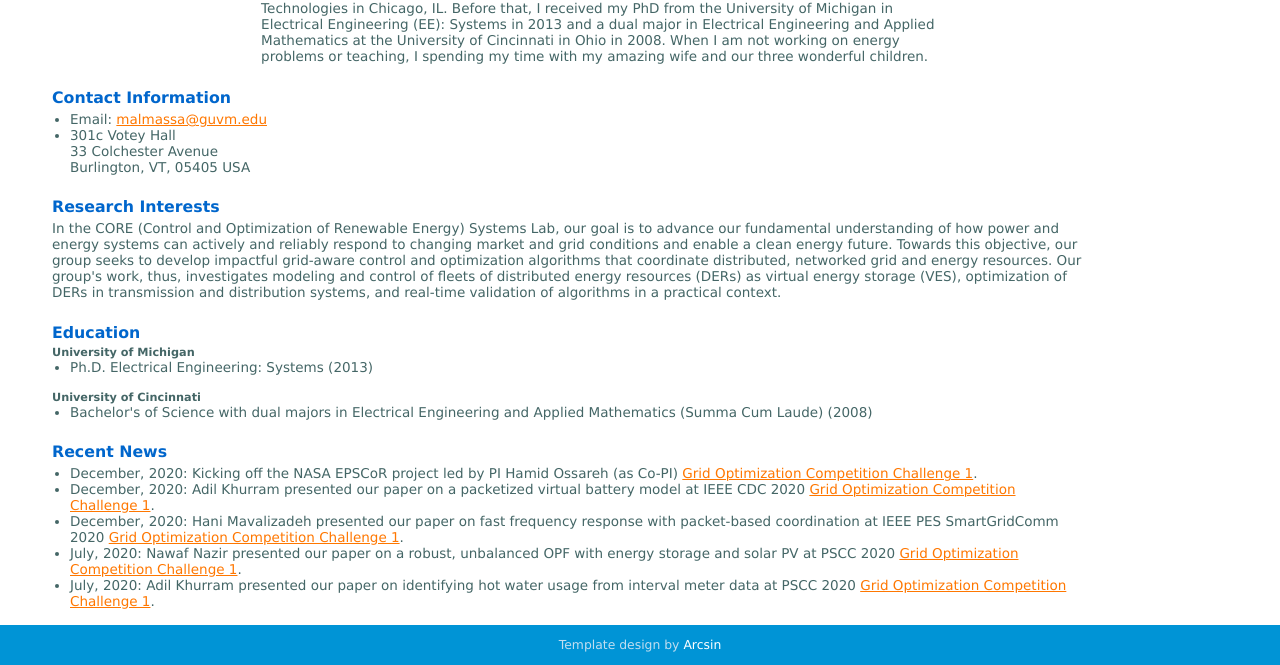
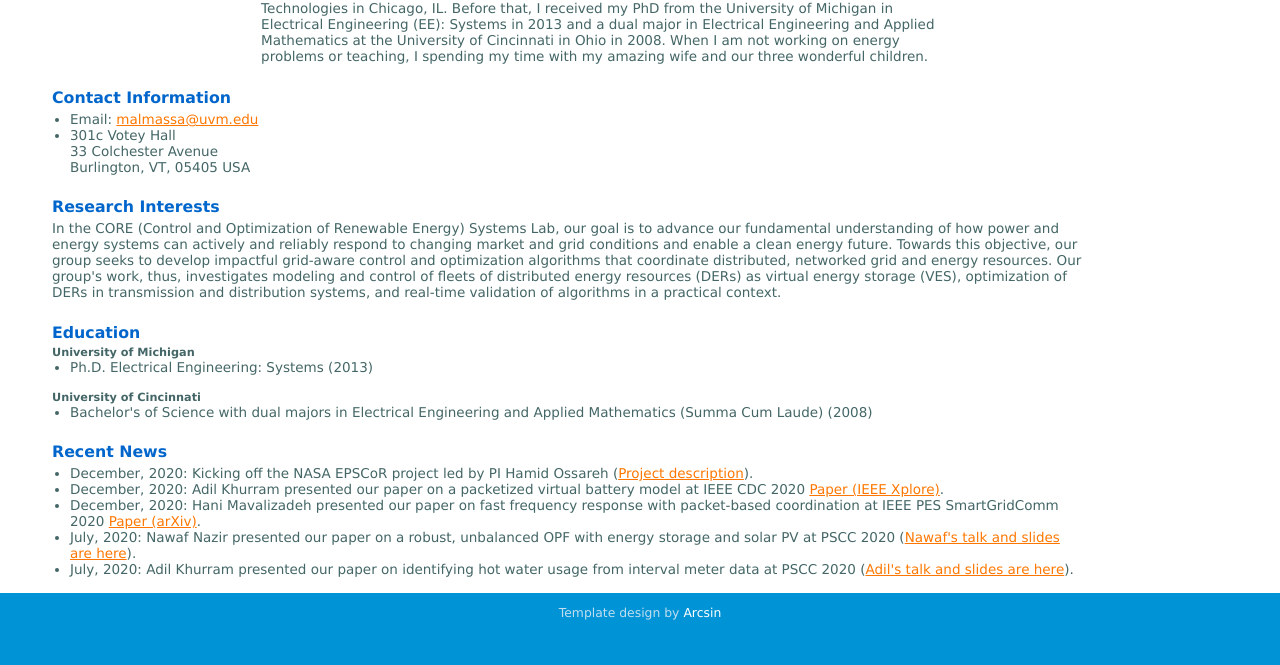
Before and after one commit to madsalma/madsalma.github.io, a plain HTML site: page index.html in a window 1280 px wide. Shown: the part 266-931 px from the top of the page. After the commit the page ends 899 px from the top, so only its background shows below. Drawn offline with Linux system fonts and the light colour scheme.

Commit message:
updated News

```diff
--- a/index.html
+++ b/index.html
@@ -45,7 +45,7 @@
 			<h1>Contact Information</h1>
 
 <ul>
-<li>Email: <a href="mailto:malmassa@uvm.edu">malmassa@guvm.edu</a> </li>
+<li>Email: <a href="mailto:malmassa@uvm.edu">malmassa@uvm.edu</a> </li>
 <li>
 301c Votey Hall<br />
 33 Colchester Avenue<br />
@@ -71,11 +71,11 @@ Burlington, VT, 05405 USA</li>
 
 			<h1>Recent News</h1>
 			<ul>
-			<li>December, 2020: Kicking off the NASA EPSCoR project led by PI Hamid Ossareh (as Co-PI) <a href="https://gocompetition.energy.gov/">Grid Optimization Competition Challenge 1</a>.</li>
-			<li>December, 2020: Adil Khurram presented our paper on a packetized virtual battery model at IEEE CDC 2020 <a href="https://gocompetition.energy.gov/">Grid Optimization Competition Challenge 1</a>.</li>
-			<li>December, 2020: Hani Mavalizadeh presented our paper on fast frequency response with packet-based coordination at IEEE PES SmartGridComm 2020 <a href="https://gocompetition.energy.gov/">Grid Optimization Competition Challenge 1</a>.</li>
-			<li>July, 2020: Nawaf Nazir presented our paper on a robust, unbalanced OPF with energy storage and solar PV at PSCC 2020 <a href="https://gocompetition.energy.gov/">Grid Optimization Competition Challenge 1</a>.</li>
-			<li>July, 2020: Adil Khurram presented our paper on identifying hot water usage from interval meter data at PSCC 2020 <a href="https://gocompetition.energy.gov/">Grid Optimization Competition Challenge 1</a>.</li>
+			<li>December, 2020: Kicking off the NASA EPSCoR project led by PI Hamid Ossareh (<a href="https://www.nasa.gov/sites/default/files/atoms/files/2020_research_selected_proposals_abstractsv1.pdf">Project description</a>).</li>
+			<li>December, 2020: Adil Khurram presented our paper on a packetized virtual battery model at IEEE CDC 2020 <a href="https://ieeexplore.ieee.org/document/9304065">Paper (IEEE Xplore)</a>.</li>
+			<li>December, 2020: Hani Mavalizadeh presented our paper on fast frequency response with packet-based coordination at IEEE PES SmartGridComm 2020 <a href="https://arxiv.org/pdf/2007.05624.pdf">Paper (arXiv)</a>.</li>
+			<li>July, 2020: Nawaf Nazir presented our paper on a robust, unbalanced OPF with energy storage and solar PV at PSCC 2020 (<a href="https://youtu.be/VNHu2anAV1Q">Nawaf's talk and slides are here</a>).</li>
+			<li>July, 2020: Adil Khurram presented our paper on identifying hot water usage from interval meter data at PSCC 2020 (<a href="https://youtu.be/PuEyUJgoO-Q">Adil's talk and slides are here</a>).</li>
 			</ul>
 
 		</div>
```
